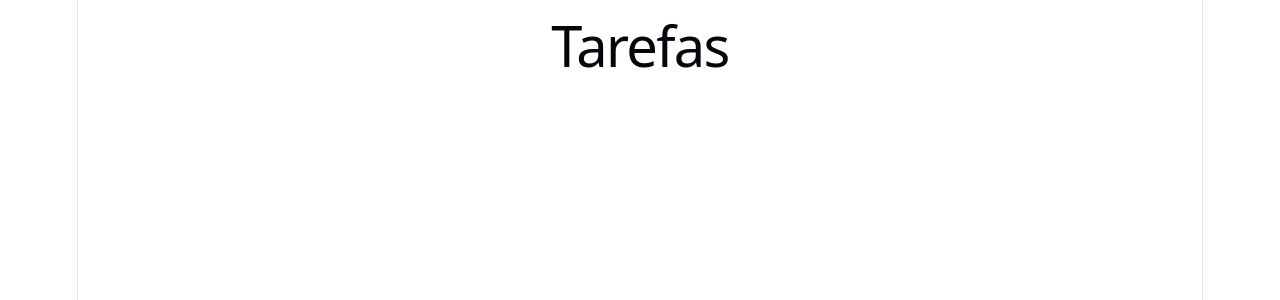
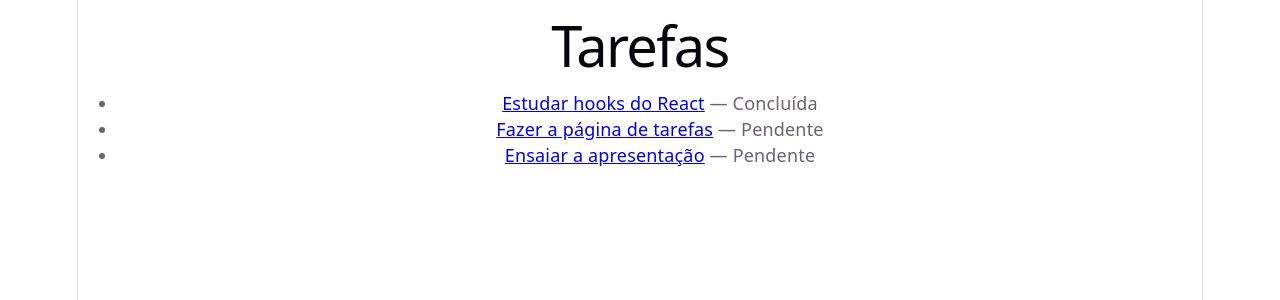
Before and after one commit to pgshift006-maker/lista-de-tarefas, a React (Vite) app: page /tarefas in a window 1280 px wide. Shown: the top 300 px of the page. Built offline with nearby package versions, Linux system fonts and the light colour scheme.

Commit message:
Cria ItemTarefa e carrega as tarefas com useEffect

```diff
--- /dev/null
+++ b/src/components/ItemTarefa.tsx
@@ -0,0 +1,18 @@
+import { Link } from "react-router";
+import type { Tarefa } from "../types/Tarefa";
+
+type ItemTarefaProps = {
+    tarefa: Tarefa;
+};
+
+function ItemTarefa({ tarefa }: ItemTarefaProps) {
+    return (
+        <li>
+            <Link to={`/tarefas/${tarefa.id}`}>{tarefa.titulo}</Link>
+            {" — "}
+            <span>{tarefa.concluida ? "Concluída" : "Pendente"}</span>
+        </li>
+    );
+}
+
+export default ItemTarefa;
--- a/src/pages/Tarefas.tsx
+++ b/src/pages/Tarefas.tsx
@@ -1,5 +1,45 @@
+import { useEffect, useState } from "react";
+import ItemTarefa from "../components/ItemTarefa";
+import type { Tarefa } from "../types/Tarefa";
+
+// Lista fixa para testar enquanto o useLocalStorage do Erasmo não fica pronto.
+const TAREFAS_DE_EXEMPLO: Tarefa[] = [
+    { id: 1, titulo: "Estudar hooks do React", concluida: true },
+    { id: 2, titulo: "Fazer a página de tarefas", concluida: false },
+    { id: 3, titulo: "Ensaiar a apresentação", concluida: false },
+];
+
+// Simula a busca dos dados, como se viessem de uma API.
+function carregarTarefas(): Promise<Tarefa[]> {
+    return Promise.resolve(TAREFAS_DE_EXEMPLO);
+}
+
 function Tarefas() {
-    return <h1>Tarefas</h1>;
+    const [tarefas, setTarefas] = useState<Tarefa[]>([]);
+    const [carregando, setCarregando] = useState(true);
+
+    // Carrega as tarefas uma vez, quando a página abre.
+    useEffect(() => {
+        carregarTarefas().then((dados) => {
+            setTarefas(dados);
+            setCarregando(false);
+        });
+    }, []);
+
+    return (
+        <main>
+            <h1>Tarefas</h1>
+            {carregando ? (
+                <p>Carregando...</p>
+            ) : (
+                <ul>
+                    {tarefas.map((tarefa) => (
+                        <ItemTarefa key={tarefa.id} tarefa={tarefa} />
+                    ))}
+                </ul>
+            )}
+        </main>
+    );
 }
 
 export default Tarefas;
```
